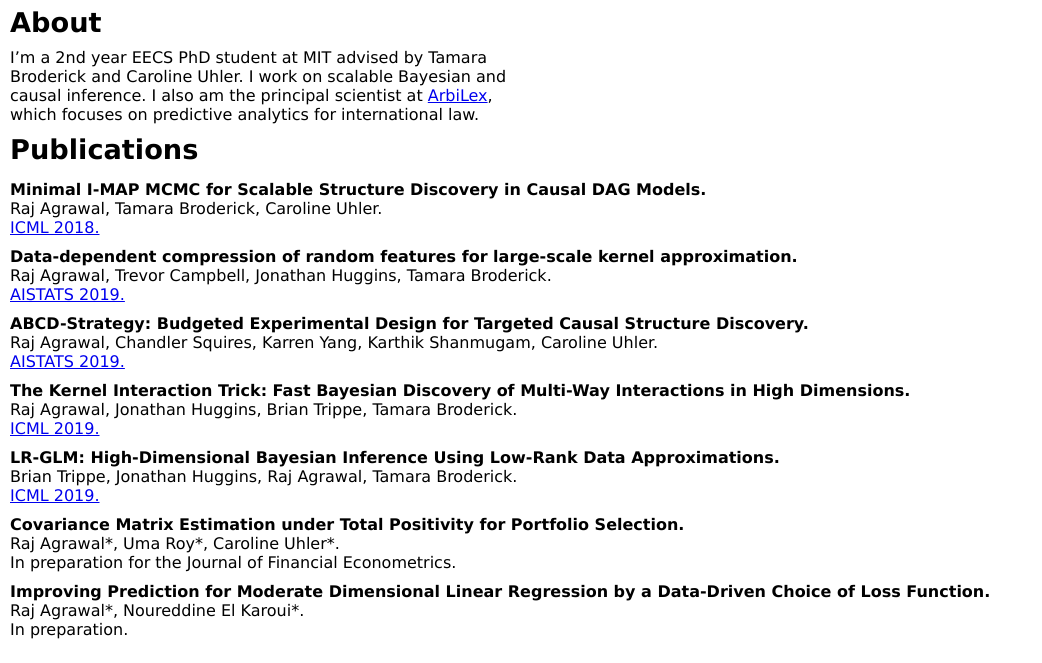
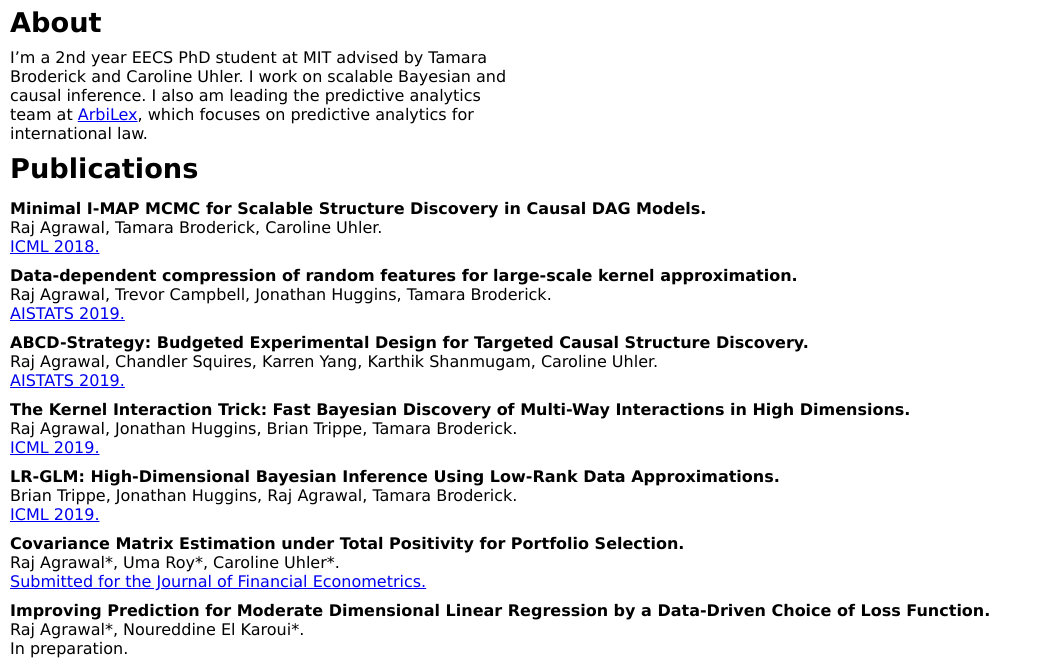
Before and after one commit to agrawalraj/agrawalraj.github.io, a plain HTML site: page index.html in a window 1280 px wide. Shown: the part 159-822 px from the top of the page, without its empty margins (0-1042 px from the left). Drawn offline with Linux system fonts and the light colour scheme.

Commit message:
added pub

```diff
--- a/index.html
+++ b/index.html
@@ -25,7 +25,7 @@
   <div id="content">
     <div class="content_block">
       <h1>About</h1>
-      <p>I’m a 2nd year EECS PhD student at MIT advised by Tamara Broderick and Caroline Uhler. I work on scalable Bayesian and causal inference. I also am the principal scientist at <a href="https://www.arbilex.co/welcome"> ArbiLex</a>, which focuses on predictive analytics for international law.
+      <p>I’m a 2nd year EECS PhD student at MIT advised by Tamara Broderick and Caroline Uhler. I work on scalable Bayesian and causal inference. I also am leading the predictive analytics team at <a href="https://www.arbilex.co/welcome"> ArbiLex</a>, which focuses on predictive analytics for international law.
 	</p>
     </div>
 
@@ -64,7 +64,7 @@
          <ul class="pub_list">
           <li><b> Covariance Matrix Estimation under Total Positivity for Portfolio Selection.</b><br>
               Raj Agrawal*, Uma Roy*, Caroline Uhler*.<br>
-              In preparation for the Journal of Financial Econometrics.</a>
+              <a href="https://arxiv.org/pdf/1909.04222.pdf"> Submitted for the Journal of Financial Econometrics.</a>
         </ul>
         </ul>
          <ul class="pub_list">
```
